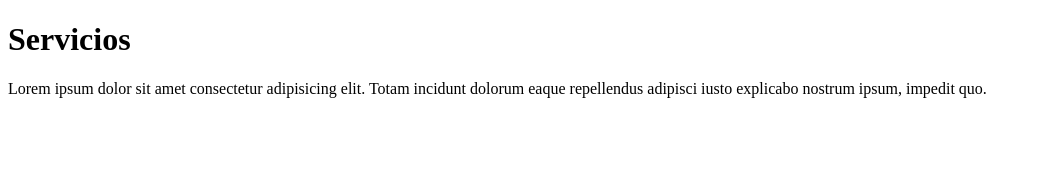
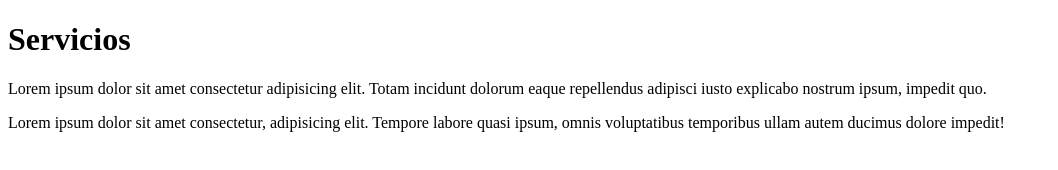
Before and after one commit to santiav/22576, a plain HTML site: page servicios.html in a window 1280 px wide. Shown: the whole page, without its empty margins (0-1058 px from the left). Drawn offline with Linux system fonts and the light colour scheme.

Commit message:
Parrafo agregado en servicios

```diff
--- a/servicios.html
+++ b/servicios.html
@@ -9,5 +9,6 @@
 <body>
 <h1>Servicios</h1>
 <p>Lorem ipsum dolor sit amet consectetur adipisicing elit. Totam incidunt dolorum eaque repellendus adipisci iusto explicabo nostrum ipsum, impedit quo.</p>
+<p>Lorem ipsum dolor sit amet consectetur, adipisicing elit. Tempore labore quasi ipsum, omnis voluptatibus temporibus ullam autem ducimus dolore impedit!</p>
 </body>
 </html>
```
